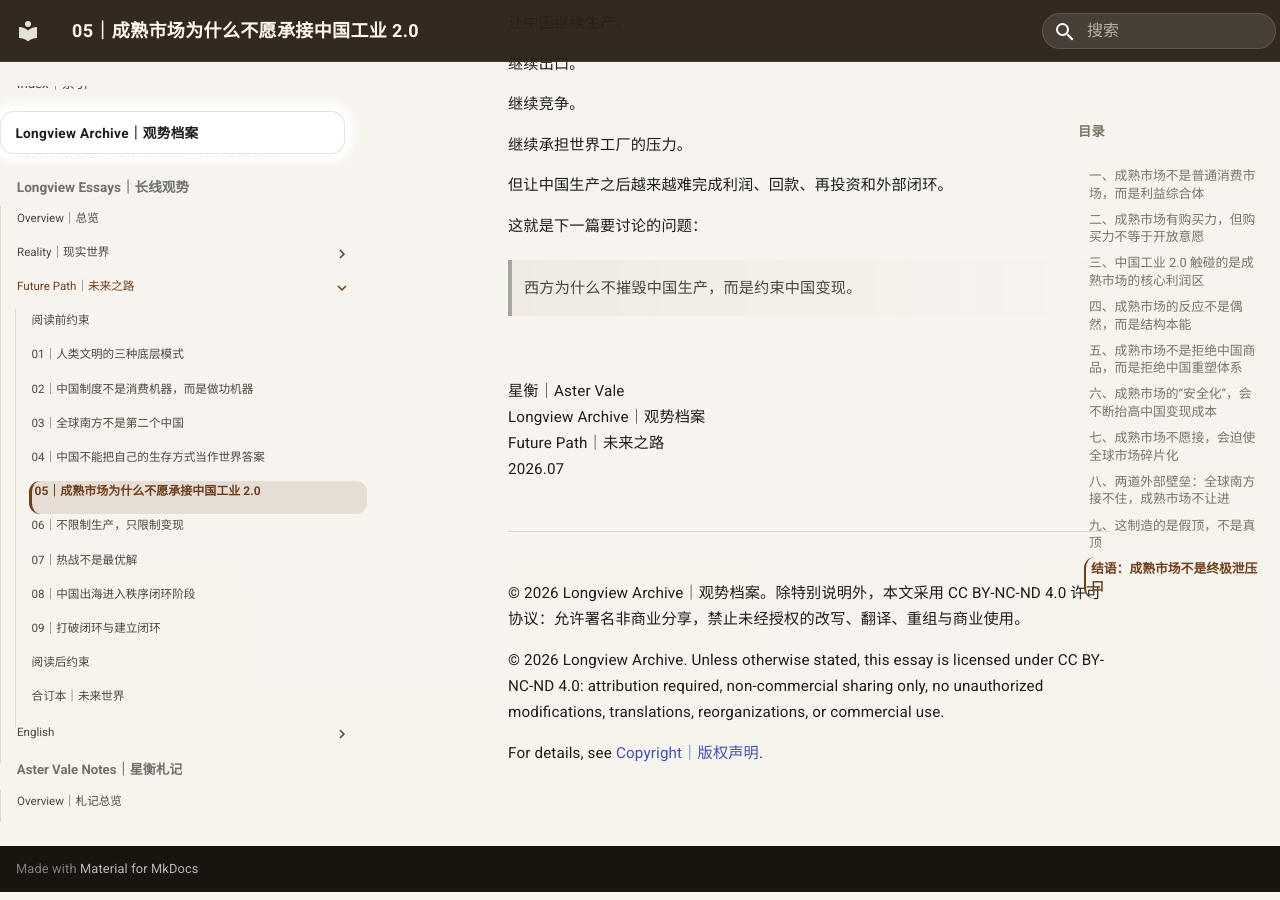
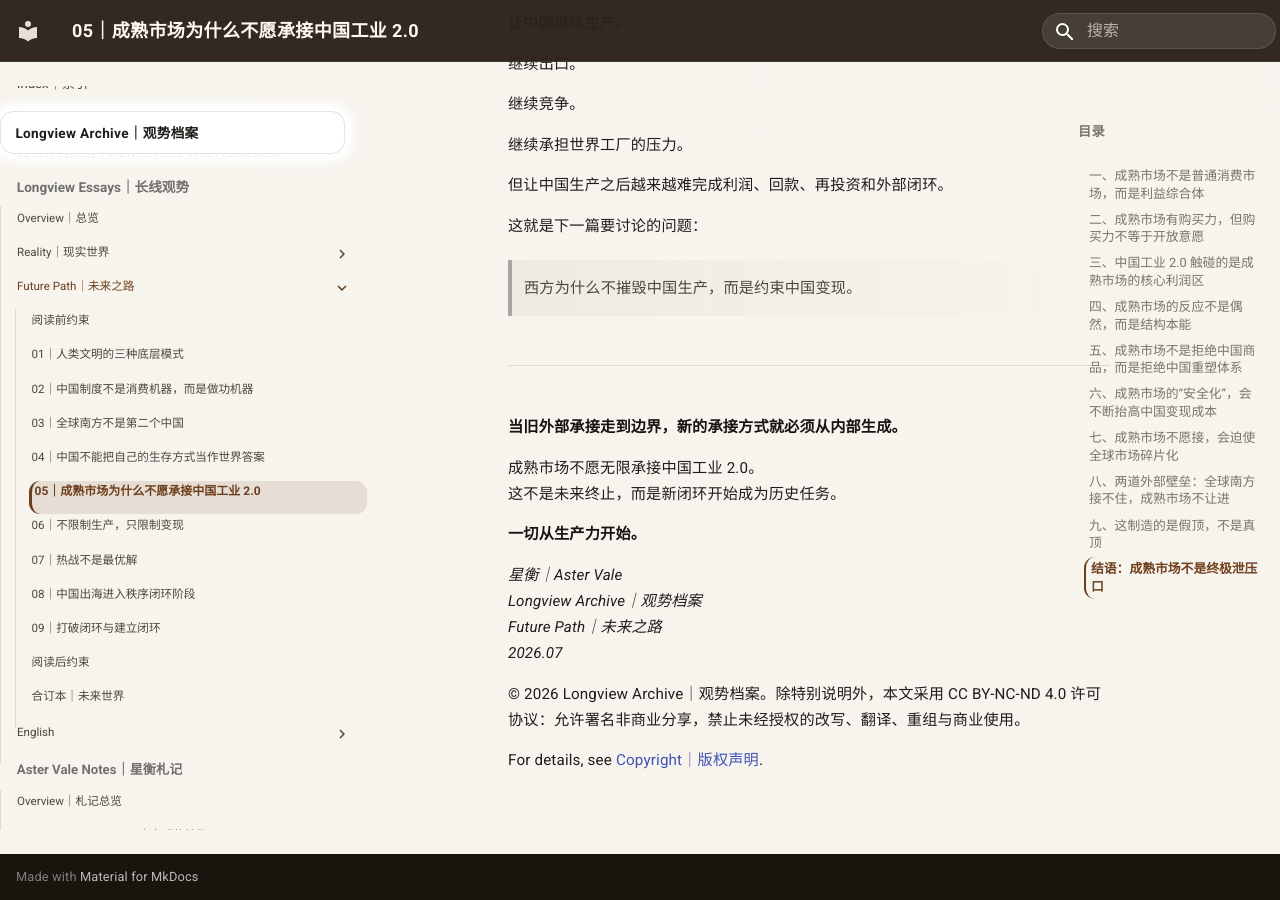
Before and after one commit to guanshi1688/longview-archive, an MkDocs documentation site: the page built from docs/essays/future/05.md, in a window 1280 px wide and 900 px high, scrolled down 16888 px. Built offline with MkDocs 1.6.1 and Material for MkDocs 9.7.7, drawn with Linux system fonts in a browser that asks for light colours.

Commit message:
Update 05.md

```diff
--- a/docs/essays/future/05.md
+++ b/docs/essays/future/05.md
@@ -753,18 +753,20 @@
 
 > 西方为什么不摧毁中国生产，而是约束中国变现。
 
+---
 
-<br>
+**当旧外部承接走到边界，新的承接方式就必须从内部生成。**
 
-星衡｜Aster Vale<br>
-Longview Archive｜观势档案<br>
-Future Path｜未来之路<br>
-2026.07
+成熟市场不愿无限承接中国工业 2.0。
+这不是未来终止，而是新闭环开始成为历史任务。
 
----
+**一切从生产力开始。**
+
+*星衡｜Aster Vale*
+*Longview Archive｜观势档案*
+*Future Path｜未来之路*
+*2026.07*
 
 © 2026 Longview Archive｜观势档案。除特别说明外，本文采用 CC BY-NC-ND 4.0 许可协议：允许署名非商业分享，禁止未经授权的改写、翻译、重组与商业使用。
 
-© 2026 Longview Archive. Unless otherwise stated, this essay is licensed under CC BY-NC-ND 4.0: attribution required, non-commercial sharing only, no unauthorized modifications, translations, reorganizations, or commercial use.
-
 For details, see [Copyright｜版权声明](/copyright/).
```
